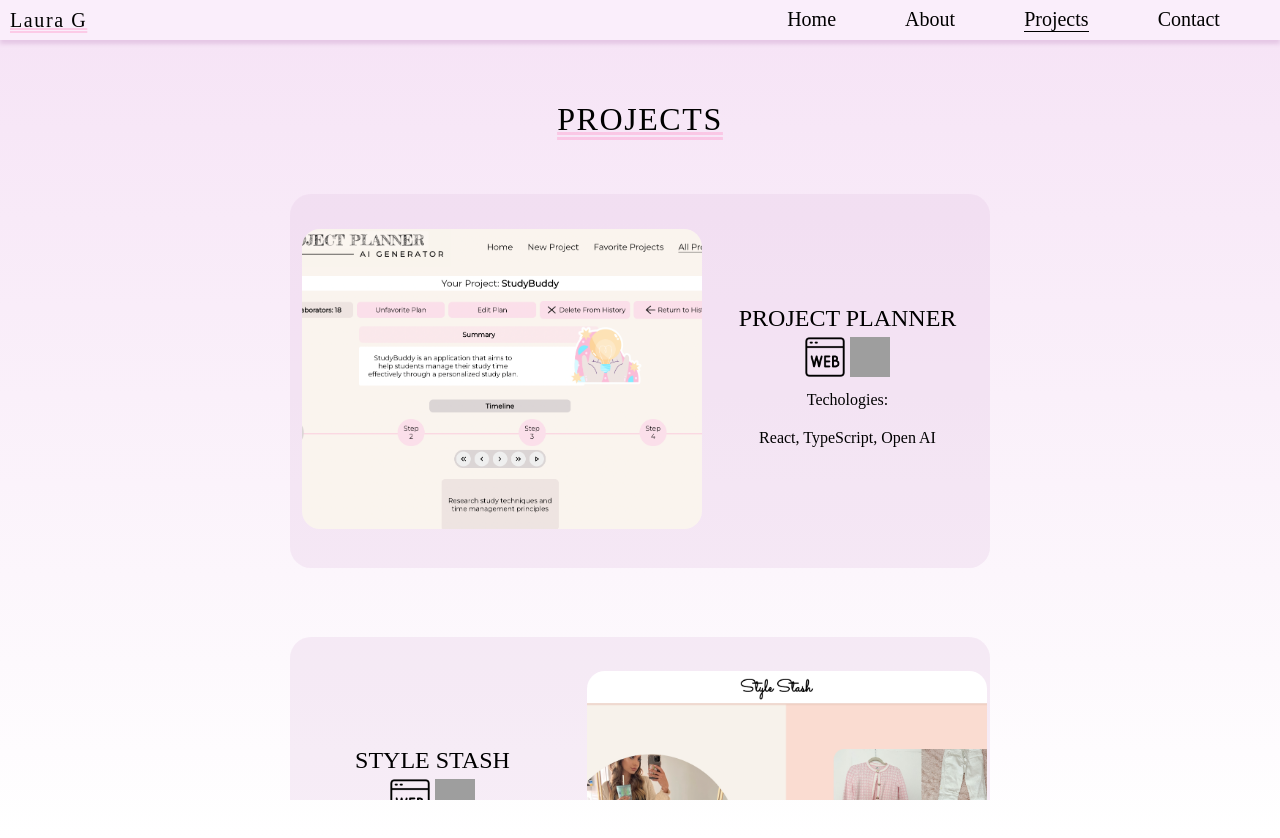
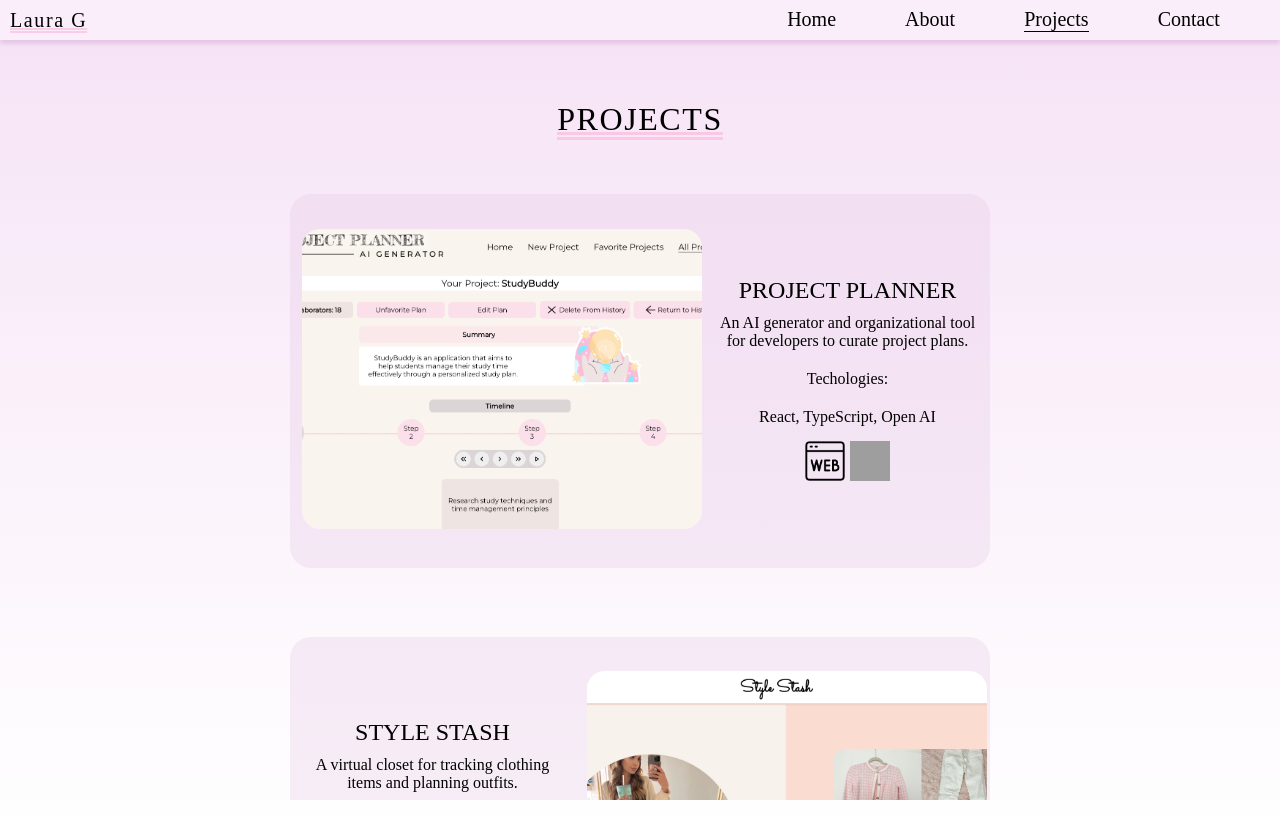
Before and after one commit to lauraguerra1/portfolio, a React (Create React App) app: page /projects in a window 1280 px wide. Built offline with nearby package versions, Linux system fonts and the light colour scheme; grey boxes are pictures that could not be loaded; a web font is replaced by a local one.

Commit message:
Add descriptions to projects

```diff
--- a/src/components/Projects/Projects.js
+++ b/src/components/Projects/Projects.js
@@ -13,18 +13,18 @@ import projectPlanner from '../../images/projectplanner.png'
 
 const Projects = () => {
   const projects = [
-    {title: 'Project Planner', tech: ['React, TypeScript', 'Open AI'], img:projectPlanner, link: 'https://project-planner-ui.vercel.app/', gh:'https://github.com/lauraguerra1/project-planner-ui' },
-    {title: 'Style Stash', tech: ['Express.js', 'React', 'HTML', 'CSS', 'Router'], img:stylestash, link: 'https://style-stash.vercel.app/', gh: 'https://github.com/lauraguerra1/style-stash'},
-    {title: 'Pawfect Match', tech: ['React', 'TypeScript', 'HTML', 'CSS', 'Router', 'Cypress'], img: pawfect, link:'https://pawfect-match-laura.vercel.app/', gh:'https://github.com/lauraguerra1/pawfect-match'},
-    {title: 'Makeup 360', tech: ['React', 'TypeScript', 'HTML', 'CSS', 'Router', 'Cypress'], img:makeup360, link: 'https://makeup-360.vercel.app/', gh: 'https://github.com/lauraguerra1/makeup-360'},
-    {title: 'Rancid Tomatillos', tech: ['React', 'HTML', 'CSS', 'Router', 'Cypress'], img:rancid, link: 'https://rancid-tomatillos-laura.vercel.app/', gh: 'https://github.com/lauraguerra1/rancid-tomatillos'},
-    {title: 'Overlook', tech: ['JavaScript', 'HTML', 'CSS', 'Mocha/Chai'], img: overlook, link: 'https://lauraguerra1.github.io/overlook/', gh: 'https://github.com/lauraguerra1/overlook', instructions: 'username: customer50,password: overlook2021'},
-    {title: 'What\'s Cookin', tech: ['JavaScript', 'HTML', 'CSS', 'Mocha/Chai'], img: whatscookin, link: 'https://lauraguerra1.github.io/whats-cookin/', gh: 'https://github.com/lauraguerra1/whats-cookin'},
-    {title: 'Tic-Tac-Toe', tech: ['TypeScript', 'React'], img: tictactoe, link: 'https://laura-tic-tac-toe.vercel.app/', gh: 'https://github.com/lauraguerra1/tic-tac-toe'},
-    {title: 'Rock Paper Scissors', tech: ['JavaScript', 'HTML', 'CSS'], img: rockpaperscissors, link: 'https://lauraguerra1.github.io/rock-paper-scissors-project/', gh: 'https://github.com/lauraguerra1/rock-paper-scissors-project'}
+    {title: 'Project Planner', tech: ['React, TypeScript', 'Open AI'], img:projectPlanner, link: 'https://project-planner-ui.vercel.app/', gh:'https://github.com/lauraguerra1/project-planner-ui', description: 'An AI generator and organizational tool for developers to curate project plans.'},
+    {title: 'Style Stash', tech: ['Express.js', 'React', 'HTML', 'CSS', 'Router'], img:stylestash, link: 'https://style-stash.vercel.app/', gh: 'https://github.com/lauraguerra1/style-stash', description: 'A virtual closet for tracking clothing items and planning outfits.'},
+    {title: 'Pawfect Match', tech: ['React', 'TypeScript', 'HTML', 'CSS', 'Router', 'Cypress'], img: pawfect, link:'https://pawfect-match-laura.vercel.app/', gh:'https://github.com/lauraguerra1/pawfect-match', description: 'An online guide to discovering the ideal pet companion based on your unique personality traits.'},
+    {title: 'Makeup 360', tech: ['React', 'TypeScript', 'HTML', 'CSS', 'Router', 'Cypress'], img:makeup360, link: 'https://makeup-360.vercel.app/', gh: 'https://github.com/lauraguerra1/makeup-360', description: 'A one-stop destination designed for exploring and shopping for the perfect cosmetics collection.'},
+    {title: 'Rancid Tomatillos', tech: ['React', 'HTML', 'CSS', 'Router', 'Cypress'], img:rancid, link: 'https://rancid-tomatillos-laura.vercel.app/', gh: 'https://github.com/lauraguerra1/rancid-tomatillos', description: 'Explore, filter, and preview movies with ease.'},
+    {title: 'Overlook', tech: ['JavaScript', 'HTML', 'CSS', 'Mocha/Chai'], img: overlook, link: 'https://lauraguerra1.github.io/overlook/', gh: 'https://github.com/lauraguerra1/overlook', instructions: 'username: customer50,password: overlook2021', description: 'A hotel booking website.'},
+    {title: 'What\'s Cookin', tech: ['JavaScript', 'HTML', 'CSS', 'Mocha/Chai'], img: whatscookin, link: 'https://lauraguerra1.github.io/whats-cookin/', gh: 'https://github.com/lauraguerra1/whats-cookin', description: 'The ultimate culinary companion for discovering and searching recipes.'},
+    {title: 'Tic-Tac-Toe', tech: ['TypeScript', 'React'], img: tictactoe, link: 'https://laura-tic-tac-toe.vercel.app/', gh: 'https://github.com/lauraguerra1/tic-tac-toe', description: 'A fun and simple game of tic tac toe with cuddly characters.'},
+    {title: 'Rock Paper Scissors', tech: ['JavaScript', 'HTML', 'CSS'], img: rockpaperscissors, link: 'https://lauraguerra1.github.io/rock-paper-scissors-project/', gh: 'https://github.com/lauraguerra1/rock-paper-scissors-project', description: 'Play against the computer in a classic game of Rock, Paper, Scissors!'}
   ]
 
-  const projectEls = projects.map((project, i) => (<Project rightOrLeft={i % 2=== 0 ? 'right' : 'left'} key={i} src={project.img} title={project.title} tech={project.tech} link={project.link} gh={project.gh} index={i} instructions={project.instructions ? project.instructions : ''}/> ))
+  const projectEls = projects.map((project, i) => (<Project projectDescription={project.description} rightOrLeft={i % 2=== 0 ? 'right' : 'left'} key={i} src={project.img} title={project.title} tech={project.tech} link={project.link} gh={project.gh} index={i} instructions={project.instructions ? project.instructions : ''}/> ))
   return (
     <div className='main-project-page'>
     <h1>PROJECTS</h1>
--- a/src/components/SingleProject/SingleProject.js
+++ b/src/components/SingleProject/SingleProject.js
@@ -6,7 +6,7 @@ import linkIcon from '../../images/link.png'
 import { useState, useEffect } from 'react'
 import Link from '../Link/Link'
 
-const SingleProject = ({rightOrLeft, src, title, tech, link, gh, instructions, index}) => {
+const SingleProject = ({projectDescription, rightOrLeft, src, title, tech, link, gh, instructions, index}) => {
   const [pictureFirst, setPictureFirst] = useState(() => index % 2 === 0 || window.innerWidth < 900)
   const deployLink = {logo: linkIcon, location: `Laura Guerra\'s deployed ${title} project`, href: link}
   const repoLink = {logo: github, location: `Laura Guerra\'s ${title} project repository`, href: gh}
@@ -21,11 +21,12 @@ const SingleProject = ({rightOrLeft, src, title, tech, link, gh, instructions, i
   const description =
     <div key={index + 'b'} className='descriptive-section single-project-section'>
       <h2>{title.toUpperCase()}</h2>
-    <Linkbar links={[deployLink, repoLink]}/>
+      <p>{projectDescription}</p>
       <p>Techologies:</p>
       <p>{techStack.join(' ')}</p>
       {instructions && <p>{instructions.split(',')[0]}</p>}
       {instructions && <p>{instructions.split(',')[1]}</p>}
+      <Linkbar links={[deployLink, repoLink]}/>
     </div>
   console.log('instructions', instructions)
 
```
Lines whose indentation alone changed are shown as unchanged.
